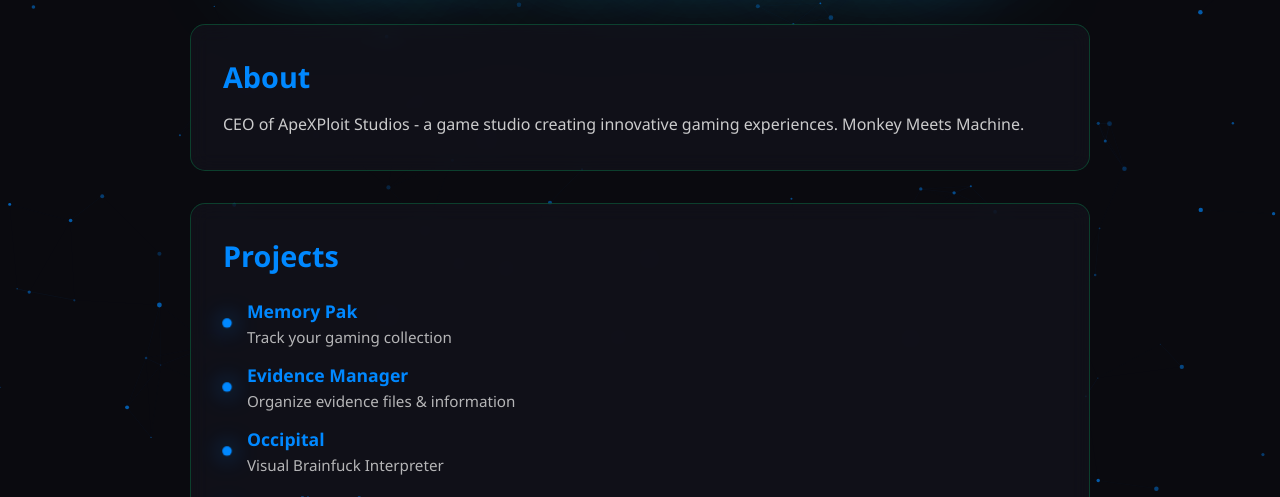
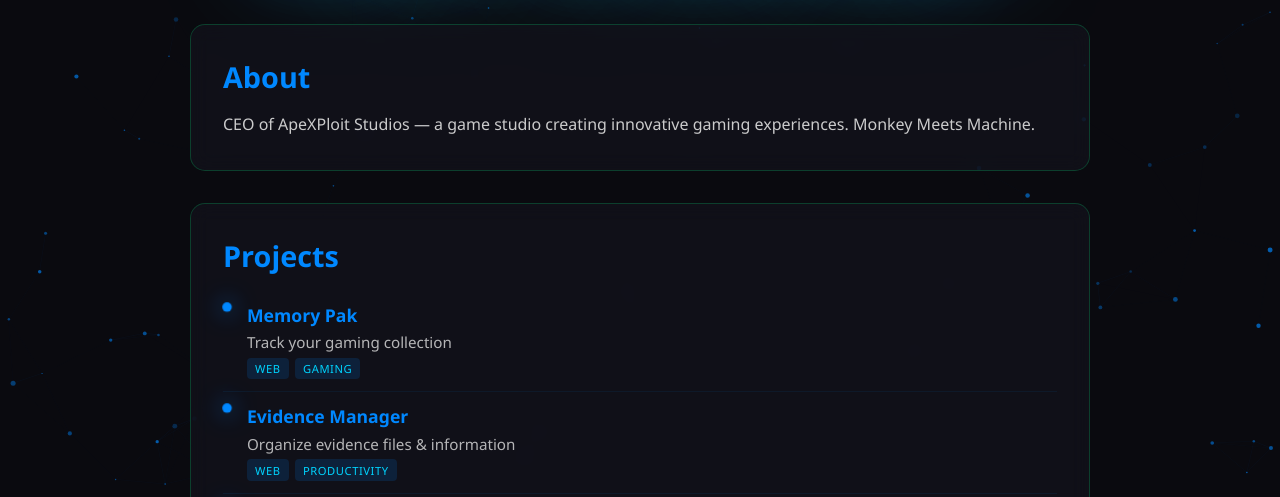
Before and after one commit to Aspenini/Aspenini, a website built with Vite: page index.html in a window 1280 px wide. Shown: the part 303-800 px from the top of the page. Built offline with nearby package versions, Linux system fonts and the light colour scheme.

Commit message:
refactor in ts

```diff
--- a/index.html
+++ b/index.html
@@ -4,10 +4,12 @@
     <meta charset="UTF-8">
     <meta name="viewport" content="width=device-width, initial-scale=1.0">
     <title>Aspenini</title>
-    <link rel="stylesheet" href="style.css">
+    <link rel="preconnect" href="https://github.com">
+    <link rel="preconnect" href="https://x.com">
+    <link rel="preconnect" href="https://www.youtube.com">
 </head>
 <body>
-    <canvas id="particles"></canvas>
+    <canvas id="particles" aria-hidden="true"></canvas>
 
     <div class="container">
         <header class="hero">
@@ -20,64 +22,28 @@
             <div class="card">
                 <div class="card-glow"></div>
                 <h2>About</h2>
-                <p>CEO of ApeXPloit Studios - a game studio creating innovative gaming experiences. Monkey Meets Machine.</p>
+                <p>CEO of ApeXPloit Studios — a game studio creating innovative gaming experiences. Monkey Meets Machine.</p>
             </div>
 
             <div class="card">
                 <div class="card-glow"></div>
                 <h2>Projects</h2>
-                <ul class="project-list">
-                    <li>
-                        <span class="dot"></span>
-                        <div class="project-item">
-                            <a href="http://memory-pak.aspenini.com" target="_blank" class="project-link">Memory Pak</a>
-                            <span class="project-desc">Track your gaming collection</span>
-                        </div>
-                    </li>
-                    <li>
-                        <span class="dot"></span>
-                        <div class="project-item">
-                            <a href="https://evidence-manager.aspenini.com" target="_blank" class="project-link">Evidence Manager</a>
-                            <span class="project-desc">Organize evidence files & information</span>
-                        </div>
-                    </li>
-                    <li>
-                        <span class="dot"></span>
-                        <div class="project-item">
-                            <a href="http://occipital.aspenini.com" target="_blank" class="project-link">Occipital</a>
-                            <span class="project-desc">Visual Brainfuck Interpreter</span>
-                        </div>
-                    </li>
-                    <li>
-                        <span class="dot"></span>
-                        <div class="project-item">
-                            <a href="http://js-media-tool.aspenini.com" target="_blank" class="project-link">JS Media Tool</a>
-                            <span class="project-desc">Manipulate images and audio in the browser</span>
-                        </div>
-                    </li>
-                    <li>
-                        <span class="dot"></span>
-                        <div class="project-item">
-                            <a href="https://github.com/Aspenini/BeamMP-Panel" target="_blank" class="project-link">BeamMP Panel</a>
-                            <span class="project-desc">Desktop app for managing BeamMP servers</span>
-                        </div>
-                    </li>
-                </ul>
+                <ul class="project-list" aria-label="Project list"></ul>
             </div>
 
             <div class="card">
                 <div class="card-glow"></div>
                 <h2>Connect</h2>
                 <div class="links">
-                    <a href="https://github.com/Aspenini" target="_blank" class="link-btn">
+                    <a href="https://github.com/Aspenini" target="_blank" rel="noopener noreferrer" class="link-btn">
                         <span>GitHub</span>
                         <div class="link-glow"></div>
                     </a>
-                    <a href="https://x.com/Aspenini5" target="_blank" class="link-btn">
+                    <a href="https://x.com/Aspenini5" target="_blank" rel="noopener noreferrer" class="link-btn">
                         <span>X</span>
                         <div class="link-glow"></div>
                     </a>
-                    <a href="https://www.youtube.com/@Aspenini-Feltner" target="_blank" class="link-btn">
+                    <a href="https://www.youtube.com/@Aspenini-Feltner" target="_blank" rel="noopener noreferrer" class="link-btn">
                         <span>YouTube</span>
                         <div class="link-glow"></div>
                     </a>
@@ -90,6 +56,6 @@
         </footer>
     </div>
 
-    <script src="script.js"></script>
+    <script type="module" src="/src/main.ts"></script>
 </body>
 </html>
--- a/script.js
+++ /dev/null
@@ -1,154 +0,0 @@
-// Particle System
-class Particle {
-    constructor(canvas) {
-        this.canvas = canvas;
-        this.x = Math.random() * canvas.width;
-        this.y = Math.random() * canvas.height;
-        this.size = Math.random() * 2 + 0.5;
-        this.speedX = Math.random() * 0.5 - 0.25;
-        this.speedY = Math.random() * 0.5 - 0.25;
-        this.opacity = Math.random() * 0.5 + 0.2;
-    }
-
-    update() {
-        this.x += this.speedX;
-        this.y += this.speedY;
-
-        if (this.x > this.canvas.width) this.x = 0;
-        if (this.x < 0) this.x = this.canvas.width;
-        if (this.y > this.canvas.height) this.y = 0;
-        if (this.y < 0) this.y = this.canvas.height;
-    }
-
-    draw(ctx) {
-        ctx.fillStyle = `rgba(0, 136, 255, ${this.opacity})`;
-        ctx.beginPath();
-        ctx.arc(this.x, this.y, this.size, 0, Math.PI * 2);
-        ctx.fill();
-    }
-}
-
-// Initialize Canvas
-const canvas = document.getElementById('particles');
-const ctx = canvas.getContext('2d');
-
-function resizeCanvas() {
-    canvas.width = window.innerWidth;
-    canvas.height = window.innerHeight;
-}
-
-resizeCanvas();
-window.addEventListener('resize', resizeCanvas);
-
-// Create Particles
-const particlesArray = [];
-const numberOfParticles = 150;
-
-for (let i = 0; i < numberOfParticles; i++) {
-    particlesArray.push(new Particle(canvas));
-}
-
-// Animation Loop
-function animate() {
-    ctx.clearRect(0, 0, canvas.width, canvas.height);
-
-    // Draw connections
-    for (let i = 0; i < particlesArray.length; i++) {
-        for (let j = i + 1; j < particlesArray.length; j++) {
-            const dx = particlesArray[i].x - particlesArray[j].x;
-            const dy = particlesArray[i].y - particlesArray[j].y;
-            const distance = Math.sqrt(dx * dx + dy * dy);
-
-            if (distance < 100) {
-                ctx.strokeStyle = `rgba(0, 136, 255, ${0.1 * (1 - distance / 100)})`;
-                ctx.lineWidth = 0.5;
-                ctx.beginPath();
-                ctx.moveTo(particlesArray[i].x, particlesArray[i].y);
-                ctx.lineTo(particlesArray[j].x, particlesArray[j].y);
-                ctx.stroke();
-            }
-        }
-    }
-
-    // Update and draw particles
-    particlesArray.forEach(particle => {
-        particle.update();
-        particle.draw(ctx);
-    });
-
-    requestAnimationFrame(animate);
-}
-
-animate();
-
-// Card glow effect follows mouse
-const cards = document.querySelectorAll('.card');
-
-cards.forEach(card => {
-    card.addEventListener('mousemove', (e) => {
-        const rect = card.getBoundingClientRect();
-        const x = e.clientX - rect.left;
-        const y = e.clientY - rect.top;
-
-        const glow = card.querySelector('.card-glow');
-        glow.style.left = `${x - rect.width}px`;
-        glow.style.top = `${y - rect.height}px`;
-    });
-});
-
-// Smooth scroll reveal animation
-const observerOptions = {
-    threshold: 0.1,
-    rootMargin: '0px 0px -100px 0px'
-};
-
-const observer = new IntersectionObserver((entries) => {
-    entries.forEach(entry => {
-        if (entry.isIntersecting) {
-            entry.target.style.animation = 'fadeInUp 0.6s ease forwards';
-        }
-    });
-}, observerOptions);
-
-document.querySelectorAll('.card').forEach(card => {
-    card.style.opacity = '0';
-    observer.observe(card);
-});
-
-// Add fade in animation
-const style = document.createElement('style');
-style.textContent = `
-    @keyframes fadeInUp {
-        from {
-            opacity: 0;
-            transform: translateY(30px);
-        }
-        to {
-            opacity: 1;
-            transform: translateY(0);
-        }
-    }
-`;
-document.head.appendChild(style);
-
-// Particle interaction with mouse
-canvas.addEventListener('mousemove', (e) => {
-    const mouseX = e.clientX;
-    const mouseY = e.clientY;
-
-    particlesArray.forEach(particle => {
-        const dx = mouseX - particle.x;
-        const dy = mouseY - particle.y;
-        const distance = Math.sqrt(dx * dx + dy * dy);
-
-        if (distance < 100) {
-            const force = (100 - distance) / 100;
-            particle.x -= (dx / distance) * force * 2;
-            particle.y -= (dy / distance) * force * 2;
-        }
-    });
-});
-
-console.log('%c🚀 Built by Aspenini', 'color: #0088ff; font-size: 20px; font-weight: bold;');
-console.log('%cK.I.S.S. - Keep It Simple, Stupid', 'color: #00d4ff; font-size: 14px;');
-console.log('%cCEO of ApeXPloit Studios', 'color: #0088ff; font-size: 12px;');
--- /dev/null
+++ b/src/data/projects.ts
@@ -0,0 +1,34 @@
+import type { Project } from '../types';
+
+export const projects: Project[] = [
+  {
+    name: 'Memory Pak',
+    url: 'https://memory-pak.aspenini.com',
+    description: 'Track your gaming collection',
+    tags: ['web', 'gaming'],
+  },
+  {
+    name: 'Evidence Manager',
+    url: 'https://evidence-manager.aspenini.com',
+    description: 'Organize evidence files & information',
+    tags: ['web', 'productivity'],
+  },
+  {
+    name: 'Occipital',
+    url: 'https://occipital.aspenini.com',
+    description: 'Visual Brainfuck Interpreter',
+    tags: ['web', 'dev-tools'],
+  },
+  {
+    name: 'Media Tool',
+    url: 'https://media-tool.aspenini.com',
+    description: 'Manipulate images and audio in the browser',
+    tags: ['web', 'media'],
+  },
+  {
+    name: 'BeamMP Panel',
+    url: 'https://github.com/Aspenini/BeamMP-Panel',
+    description: 'Desktop app for managing BeamMP servers',
+    tags: ['desktop', 'gaming'],
+  },
+];
--- /dev/null
+++ b/src/dom.ts
@@ -0,0 +1,27 @@
+import type { Project } from './types';
+
+export function createProjectCard(project: Project, index: number): HTMLLIElement {
+  const li = document.createElement('li');
+  li.className = 'project-item-wrapper';
+  li.style.animationDelay = `${index * 0.08}s`;
+  li.innerHTML = `
+    <span class="dot"></span>
+    <div class="project-item">
+      <a href="${project.url}" target="_blank" rel="noopener noreferrer" class="project-link">
+        ${project.name}
+        <span class="project-arrow">→</span>
+      </a>
+      <span class="project-desc">${project.description}</span>
+      ${project.tags?.length ? `<div class="project-tags">${project.tags.map(t => `<span class="tag">${t}</span>`).join('')}</div>` : ''}
+    </div>
+  `;
+  return li;
+}
+
+export function renderProjects(container: HTMLElement, projects: Project[]): void {
+  const fragment = document.createDocumentFragment();
+  projects.forEach((project, i) => {
+    fragment.appendChild(createProjectCard(project, i));
+  });
+  container.replaceChildren(fragment);
+}
--- /dev/null
+++ b/src/interactions.ts
@@ -0,0 +1,38 @@
+export function initCardGlow(): void {
+  const cards = document.querySelectorAll<HTMLElement>('.card');
+  cards.forEach((card) => {
+    const glow = card.querySelector<HTMLElement>('.card-glow');
+    if (!glow) return;
+    card.addEventListener(
+      'mousemove',
+      (e) => {
+        const rect = card.getBoundingClientRect();
+        glow.style.left = `${e.clientX - rect.left - rect.width}px`;
+        glow.style.top = `${e.clientY - rect.top - rect.height}px`;
+      },
+      { passive: true }
+    );
+  });
+}
+
+export function initScrollReveal(): void {
+  const cards = document.querySelectorAll('.card');
+  const observer = new IntersectionObserver(
+    (entries) => {
+      for (const entry of entries) {
+        if (entry.isIntersecting) {
+          entry.target.classList.add('revealed');
+          observer.unobserve(entry.target);
+        }
+      }
+    },
+    { threshold: 0.1, rootMargin: '0px 0px -50px 0px' }
+  );
+  cards.forEach((card) => observer.observe(card));
+}
+
+export function initConsoleEasterEgg(): void {
+  console.log('%c🚀 Built by Aspenini', 'color: #0088ff; font-size: 20px; font-weight: bold;');
+  console.log('%cK.I.S.S. - Keep It Simple, Stupid', 'color: #00d4ff; font-size: 14px;');
+  console.log('%cCEO of ApeXPloit Studios • Monkey Meets Machine', 'color: #0088ff; font-size: 12px;');
+}
--- /dev/null
+++ b/src/main.ts
@@ -0,0 +1,23 @@
+import '../style.css';
+import { ParticleSystem } from './particles';
+import { projects } from './data/projects';
+import { renderProjects } from './dom';
+import {
+  initCardGlow,
+  initScrollReveal,
+  initConsoleEasterEgg,
+} from './interactions';
+
+function main(): void {
+  const canvas = document.getElementById('particles') as HTMLCanvasElement;
+  if (canvas) new ParticleSystem(canvas).animate();
+
+  const projectList = document.querySelector<HTMLUListElement>('.project-list');
+  if (projectList) renderProjects(projectList, projects);
+
+  initCardGlow();
+  initScrollReveal();
+  initConsoleEasterEgg();
+}
+
+document.addEventListener('DOMContentLoaded', main);
--- /dev/null
+++ b/src/particles.ts
@@ -0,0 +1,181 @@
+const PRIMARY_RGB = 'rgba(0,136,255,';
+const CELL_SIZE = 110;
+
+export class Particle {
+  x: number;
+  y: number;
+  private size: number;
+  private speedX: number;
+  private speedY: number;
+  private opacity: number;
+
+  constructor(
+    private canvas: HTMLCanvasElement,
+    private mouse: { x: number; y: number }
+  ) {
+    this.x = Math.random() * canvas.width;
+    this.y = Math.random() * canvas.height;
+    this.size = Math.random() * 2 + 0.5;
+    this.speedX = Math.random() * 0.5 - 0.25;
+    this.speedY = Math.random() * 0.5 - 0.25;
+    this.opacity = Math.random() * 0.5 + 0.2;
+  }
+
+  update(): void {
+    this.x += this.speedX;
+    this.y += this.speedY;
+
+    // Mouse repulsion
+    const dx = this.mouse.x - this.x;
+    const dy = this.mouse.y - this.y;
+    const distance = Math.sqrt(dx * dx + dy * dy);
+    if (distance < 120 && distance > 0) {
+      const force = (120 - distance) / 120;
+      this.x -= (dx / distance) * force * 3;
+      this.y -= (dy / distance) * force * 3;
+    }
+
+    // Wrap around
+    if (this.x > this.canvas.width) this.x = 0;
+    if (this.x < 0) this.x = this.canvas.width;
+    if (this.y > this.canvas.height) this.y = 0;
+    if (this.y < 0) this.y = this.canvas.height;
+  }
+
+  draw(ctx: CanvasRenderingContext2D): void {
+    ctx.fillStyle = `${PRIMARY_RGB}${this.opacity})`;
+    ctx.beginPath();
+    ctx.arc(this.x, this.y, this.size, 0, Math.PI * 2);
+    ctx.fill();
+  }
+}
+
+function getCellKey(x: number, y: number): string {
+  return `${x >> 0},${y >> 0}`;
+}
+
+export class ParticleSystem {
+  private particles: Particle[] = [];
+  private ctx: CanvasRenderingContext2D;
+  private mouse = { x: -1000, y: -1000 };
+  private animationId = 0;
+  private rafScheduled = false;
+
+  constructor(
+    private canvas: HTMLCanvasElement,
+    particleCount?: number
+  ) {
+    const ctx = canvas.getContext('2d');
+    if (!ctx) throw new Error('Could not get canvas context');
+    this.ctx = ctx;
+
+    this.resize();
+
+    const count =
+      particleCount ??
+      (matchMedia('(max-width: 768px)').matches ? 80 : 150);
+    for (let i = 0; i < count; i++) {
+      this.particles.push(new Particle(this.canvas, this.mouse));
+    }
+
+    this.canvas.addEventListener(
+      'mousemove',
+      (e) => {
+        this.mouse.x = e.clientX;
+        this.mouse.y = e.clientY;
+      },
+      { passive: true }
+    );
+    this.canvas.addEventListener('mouseleave', () => {
+      this.mouse.x = -1000;
+      this.mouse.y = -1000;
+    });
+
+    window.addEventListener('resize', () => this.resize());
+    document.addEventListener('visibilitychange', () => {
+      if (document.hidden) this.pause();
+      else this.animate();
+    });
+  }
+
+  private resize(): void {
+    this.canvas.width = window.innerWidth;
+    this.canvas.height = window.innerHeight;
+  }
+
+  private buildGrid(): Map<string, Particle[]> {
+    const grid = new Map<string, Particle[]>();
+    for (const p of this.particles) {
+      const key = getCellKey(p.x / CELL_SIZE, p.y / CELL_SIZE);
+      const cell = grid.get(key) ?? [];
+      cell.push(p);
+      grid.set(key, cell);
+    }
+    return grid;
+  }
+
+  private drawConnections(): void {
+    const grid = this.buildGrid();
+    const seen = new Set<string>();
+
+    for (const p1 of this.particles) {
+      const cx = (p1.x / CELL_SIZE) >> 0;
+      const cy = (p1.y / CELL_SIZE) >> 0;
+      for (let dx = -1; dx <= 1; dx++) {
+        for (let dy = -1; dy <= 1; dy++) {
+          const cell = grid.get(getCellKey(cx + dx, cy + dy));
+          if (!cell) continue;
+          for (const p2 of cell) {
+            if (p1 === p2) continue;
+            const id =
+              p1.x < p2.x
+                ? `${p1.x},${p1.y}-${p2.x},${p2.y}`
+                : `${p2.x},${p2.y}-${p1.x},${p1.y}`;
+            if (seen.has(id)) continue;
+            seen.add(id);
+
+            const distX = p1.x - p2.x;
+            const distY = p1.y - p2.y;
+            const distance = Math.sqrt(distX * distX + distY * distY);
+            if (distance < 100) {
+              this.ctx.strokeStyle = `${PRIMARY_RGB}${0.1 * (1 - distance / 100)})`;
+              this.ctx.lineWidth = 0.5;
+              this.ctx.beginPath();
+              this.ctx.moveTo(p1.x, p1.y);
+              this.ctx.lineTo(p2.x, p2.y);
+              this.ctx.stroke();
+            }
+          }
+        }
+      }
+    }
+  }
+
+  animate(): void {
+    if (this.rafScheduled) return;
+    this.rafScheduled = true;
+
+    const loop = () => {
+      this.rafScheduled = false;
+      if (document.hidden) return;
+
+      this.ctx.clearRect(0, 0, this.canvas.width, this.canvas.height);
+      this.drawConnections();
+      for (const p of this.particles) {
+        p.update();
+        p.draw(this.ctx);
+      }
+      this.animationId = requestAnimationFrame(loop);
+    };
+    this.animationId = requestAnimationFrame(loop);
+  }
+
+  private pause(): void {
+    cancelAnimationFrame(this.animationId);
+    this.rafScheduled = false;
+  }
+
+  stop(): void {
+    this.pause();
+  }
+}
--- /dev/null
+++ b/src/types.ts
@@ -0,0 +1,6 @@
+export interface Project {
+  name: string;
+  url: string;
+  description: string;
+  tags?: string[];
+}
--- a/style.css
+++ b/style.css
@@ -27,6 +27,7 @@ body {
     height: 100%;
     z-index: 0;
     pointer-events: none;
+    contain: paint;
 }
 
 .container {
@@ -131,6 +132,17 @@ body {
     font-weight: 300;
 }
 
+@keyframes fadeInUp {
+  from {
+    opacity: 0;
+    transform: translateY(30px);
+  }
+  to {
+    opacity: 1;
+    transform: translateY(0);
+  }
+}
+
 /* Content Section */
 .content {
     max-width: 900px;
@@ -141,6 +153,7 @@ body {
 }
 
 .card {
+    opacity: 0;
     background: var(--card-bg);
     backdrop-filter: blur(10px);
     border: 1px solid rgba(0, 255, 136, 0.2);
@@ -149,6 +162,10 @@ body {
     position: relative;
     overflow: hidden;
     transition: transform 0.3s ease, border-color 0.3s ease;
+}
+
+.card.revealed {
+    animation: fadeInUp 0.6s ease forwards;
 }
 
 .card:hover {
@@ -189,17 +206,41 @@ body {
     padding: 0;
 }
 
-.project-list li {
-    padding: 0.5rem 0;
+.project-item-wrapper {
+    padding: 0.75rem 0;
     display: flex;
-    align-items: center;
+    align-items: flex-start;
     gap: 1rem;
+    opacity: 0;
+    animation: projectSlideIn 0.5s ease forwards;
+    border-bottom: 1px solid rgba(0, 136, 255, 0.08);
+    transition: background 0.3s ease, transform 0.2s ease;
+}
+
+.project-item-wrapper:last-child {
+    border-bottom: none;
+}
+
+.project-item-wrapper:hover {
+    background: rgba(0, 136, 255, 0.05);
+    transform: translateX(4px);
+}
+
+@keyframes projectSlideIn {
+    from {
+        opacity: 0;
+        transform: translateX(-15px);
+    }
+    to {
+        opacity: 1;
+        transform: translateX(0);
+    }
 }
 
 .project-item {
     display: flex;
     flex-direction: column;
-    gap: 0.25rem;
+    gap: 0.35rem;
     flex: 1;
 }
 
@@ -209,8 +250,21 @@ body {
     font-weight: 600;
     font-size: 1.1rem;
     position: relative;
-    display: inline-block;
+    display: inline-flex;
+    align-items: center;
+    gap: 0.5rem;
     transition: all 0.3s ease;
+}
+
+.project-arrow {
+    opacity: 0;
+    transform: translateX(-5px);
+    transition: all 0.3s ease;
+}
+
+.project-link:hover .project-arrow {
+    opacity: 1;
+    transform: translateX(0);
 }
 
 .project-link::after {
@@ -239,6 +293,22 @@ body {
     color: var(--text);
     opacity: 0.8;
     font-size: 0.95rem;
+}
+
+.project-tags {
+    display: flex;
+    gap: 0.4rem;
+    flex-wrap: wrap;
+}
+
+.project-tags .tag {
+    font-size: 0.7rem;
+    padding: 0.2rem 0.5rem;
+    background: rgba(0, 136, 255, 0.15);
+    border-radius: 4px;
+    color: var(--secondary);
+    text-transform: uppercase;
+    letter-spacing: 0.05em;
 }
 
 .dot {
--- /dev/null
+++ b/vite.config.ts
@@ -0,0 +1,11 @@
+import { defineConfig } from 'vite';
+
+export default defineConfig({
+  root: '.',
+  build: {
+    outDir: 'dist',
+    rollupOptions: {
+      input: 'index.html',
+    },
+  },
+});
```
Also changed, not shown: package.json (added, +14 -0 lines), tsconfig.json (added, +19 -0 lines), .github/workflows/deploy.yml (added), README.md, 3 other files.
